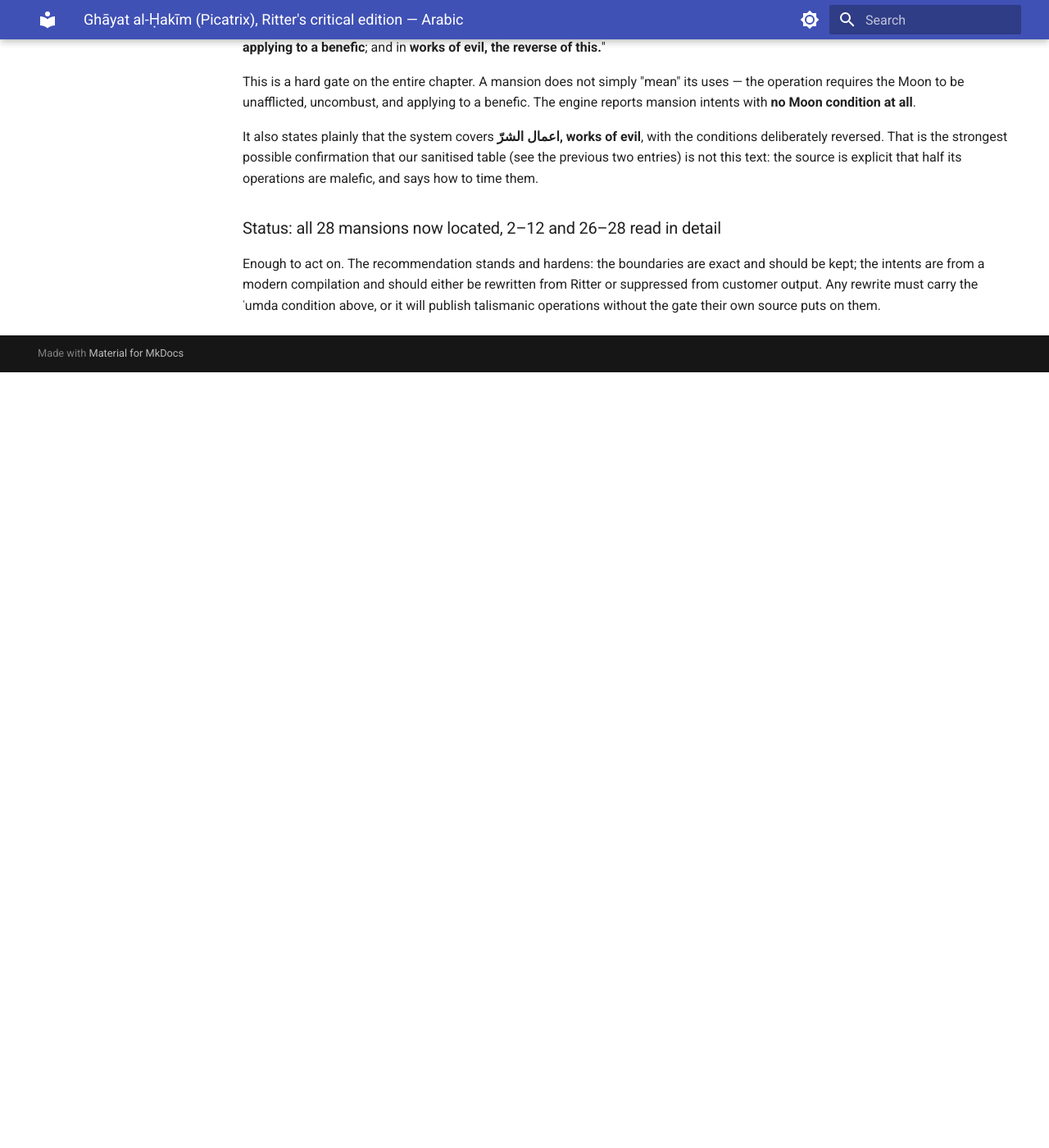
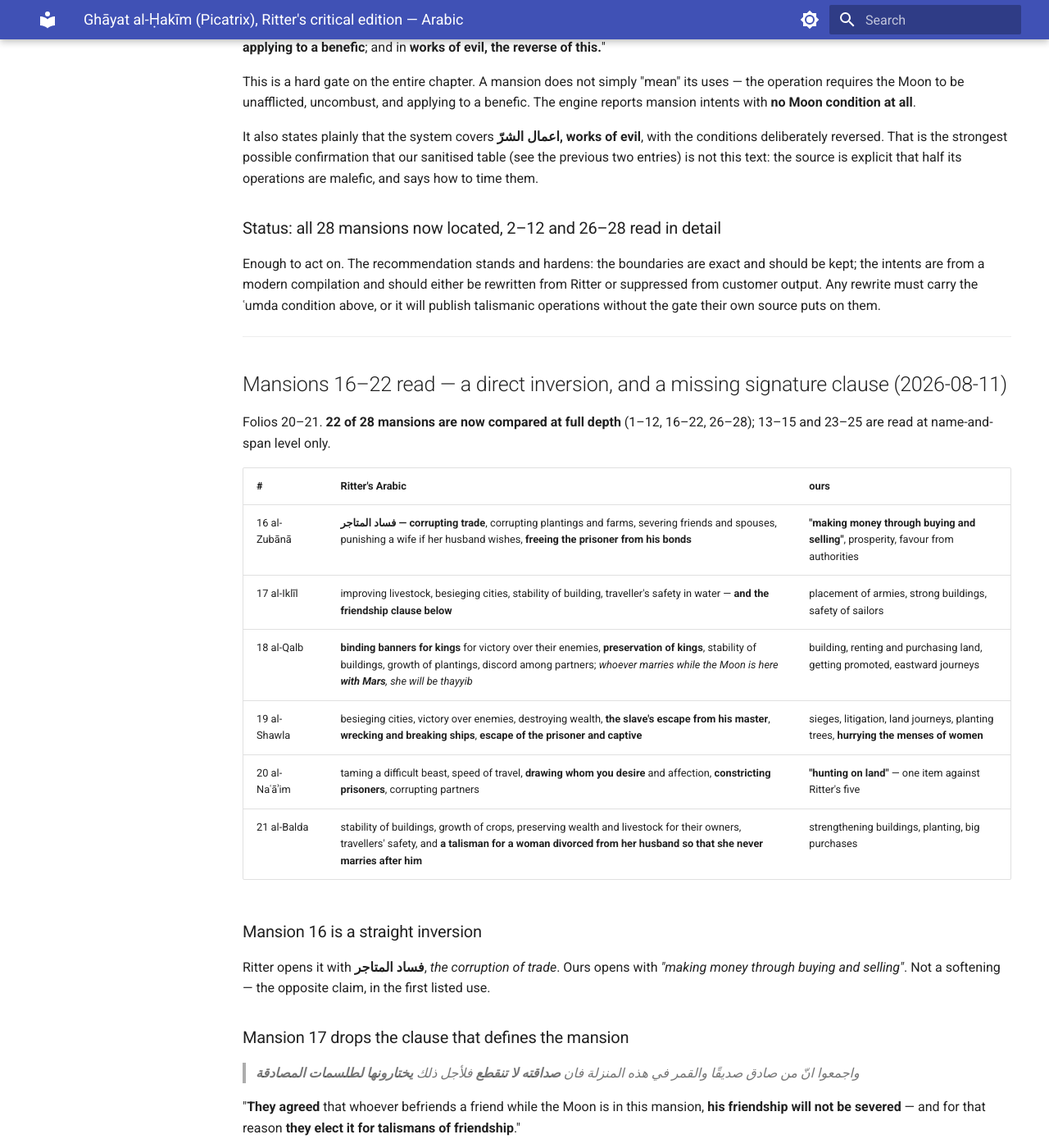
Before and after one commit to Bender1011001/traditional-astrology-engine, an MkDocs documentation site: the page built from docs/sources/picatrix_notes.md, in a window 1280 px wide and 1400 px high, scrolled down 5197 px. Shown: the whole window at 82% size. Built offline with MkDocs 1.6.1 and Material for MkDocs 9.7.7, drawn with Linux system fonts in a browser that asks for light colours; before the commit the page ends 5651 px from its top, so only the background shows below that; some of the changed text lies outside the part shown.

Commit message:
Picatrix mansions 16-22: an inversion, and the clause that defines 17
22 of 28 mansions now compared at full depth. Two findings sharper than
anything in the earlier passes.

Mansion 16 is a straight inversion. Ritter opens it with fasad
al-matajir, THE CORRUPTION OF TRADE. Ours opens with "making money
through buying and selling". Not a softening - the opposite claim, in
the first listed use.

Mansion 17 drops the clause that gives the mansion its purpose. Ritter:
"they agreed that whoever befriends a friend while the Moon is in this
mansion, his friendship will not be severed - and FOR THAT REASON they
elect it for talismans of friendship." He states outright why the
mansion is chosen. Ours omits friendship from 17 entirely.

The suppressed material has a consistent character. Mansions 16, 19 and
21 each carry an operation aimed at a person against their will:
punishing a wife at her husband's request, a slave's escape from his
master, wrecking ships, and a talisman divorcing a woman so that she
never marries again. None appear in our table. Nor do 18's royal
operations - binding banners for kings, preserving kings - nor 20's
erotic compulsion, jalb man turiduhu, drawing whom you desire. Mansion
20 has one item in ours against Ritter's five.

The direction is no longer in question. The table is a deliberately
sanitised recension of a talismanic magic text. That is a defensible
editorial choice by whoever made it. It is not a defensible citation of
Picatrix.

Verdict recorded: boundaries verified exact and kept, chapter citation
correct, intents not Picatrix, two source conditions unimplemented. The
status arabic_text_read_directly_boundaries_only says exactly that and
should not be rounded up.

Co-Authored-By: Claude Opus 5 <noreply@anthropic.com>

```diff
--- a/docs/sources/picatrix_notes.md
+++ b/docs/sources/picatrix_notes.md
@@ -170,3 +170,45 @@ It also states plainly that the system covers **اعمال الشرّ, works of
 ### Status: all 28 mansions now located, 2–12 and 26–28 read in detail
 
 Enough to act on. The recommendation stands and hardens: the boundaries are exact and should be kept; the intents are from a modern compilation and should either be rewritten from Ritter or suppressed from customer output. Any rewrite must carry the ʿumda condition above, or it will publish talismanic operations without the gate their own source puts on them.
+
+---
+
+## Mansions 16–22 read — a direct inversion, and a missing signature clause (2026-08-11)
+
+Folios 20–21. **22 of 28 mansions are now compared at full depth** (1–12, 16–22, 26–28); 13–15 and 23–25 are read at name-and-span level only.
+
+| # | Ritter's Arabic | ours |
+|---|---|---|
+| 16 al-Zubānā | **فساد المتاجر — corrupting trade**, corrupting plantings and farms, severing friends and spouses, punishing a wife if her husband wishes, **freeing the prisoner from his bonds** | **"making money through buying and selling"**, prosperity, favour from authorities |
+| 17 al-Iklīl | improving livestock, besieging cities, stability of building, traveller's safety in water — **and the friendship clause below** | placement of armies, strong buildings, safety of sailors |
+| 18 al-Qalb | **binding banners for kings** for victory over their enemies, **preservation of kings**, stability of buildings, growth of plantings, discord among partners; *whoever marries while the Moon is here **with Mars**, she will be thayyib* | building, renting and purchasing land, getting promoted, eastward journeys |
+| 19 al-Shawla | besieging cities, victory over enemies, destroying wealth, **the slave's escape from his master**, **wrecking and breaking ships**, **escape of the prisoner and captive** | sieges, litigation, land journeys, planting trees, **hurrying the menses of women** |
+| 20 al-Naʿāʾim | taming a difficult beast, speed of travel, **drawing whom you desire** and affection, **constricting prisoners**, corrupting partners | **"hunting on land"** — one item against Ritter's five |
+| 21 al-Balda | stability of buildings, growth of crops, preserving wealth and livestock for their owners, travellers' safety, and **a talisman for a woman divorced from her husband so that she never marries after him** | strengthening buildings, planting, big purchases |
+
+### Mansion 16 is a straight inversion
+
+Ritter opens it with **فساد المتاجر**, *the corruption of trade*. Ours opens with *"making money through buying and selling"*. Not a softening — the opposite claim, in the first listed use.
+
+### Mansion 17 drops the clause that defines the mansion
+
+> *واجمعوا انّ من صادق صديقًا والقمر في هذه المنزلة فان **صداقته لا تنقطع** فلأجل ذلك **يختارونها لطلسمات المصادقة***
+
+"**They agreed** that whoever befriends a friend while the Moon is in this mansion, **his friendship will not be severed** — and for that reason **they elect it for talismans of friendship**."
+
+Ritter states outright that this is *why* the mansion is chosen. Ours omits friendship from mansion 17 entirely.
+
+### The suppressed material is consistently the coercive material
+
+Mansions 16, 19 and 21 each carry an operation aimed at a person against their will — punishing a wife at her husband's request, a slave's escape, wrecking ships, and a divorce-curse ensuring a woman never remarries. **None of these appear in our table.** Nor do the royal operations of 18 (binding banners for kings, preserving kings), nor the erotic compulsion of 20 (*drawing whom you desire*).
+
+This is now beyond doubt about its direction. The table is a **deliberately sanitised recension** of a talismanic magic text — a defensible editorial choice by whoever made it, and not a defensible citation of Picatrix.
+
+### Final verdict on this rule
+
+- **Boundaries: verified exact.** Keep them.
+- **Chapter citation: correct.** Book I ch. 4, Arabic *fasl (4)*.
+- **Intents: not Picatrix.** 22 of 28 checked; divergence is systematic, directional, and includes at least two outright inversions of sense (16 trade, 8 friendship).
+- **Two source conditions unimplemented:** the *ʿumda* Moon gate, and the attribution to India.
+
+Registry status `arabic_text_read_directly_boundaries_only` reflects exactly this and should not be rounded up.
```
